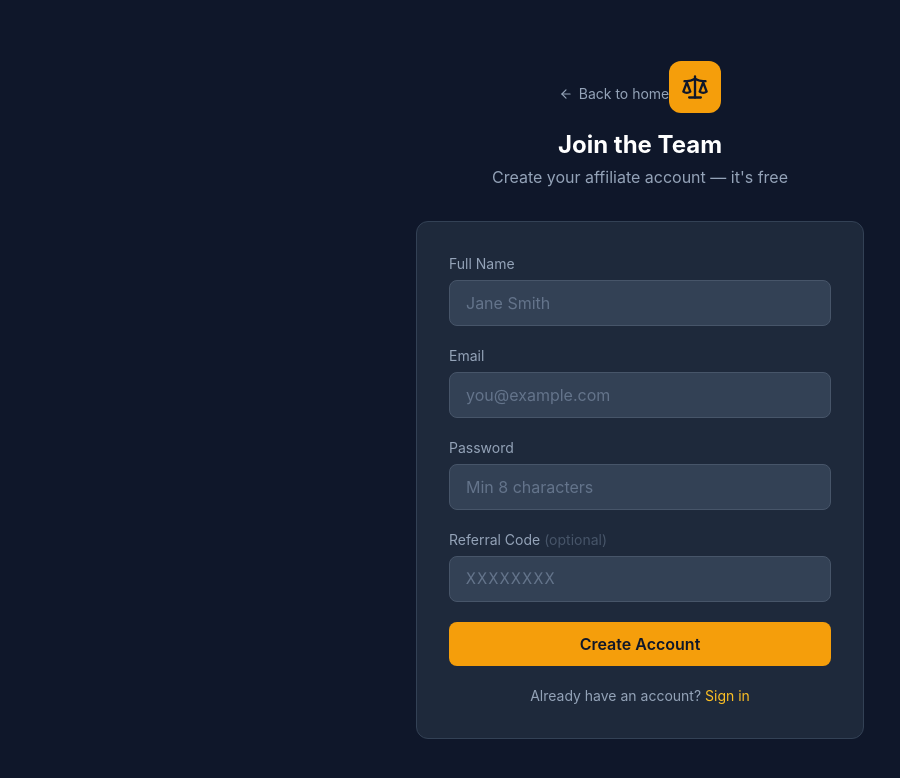
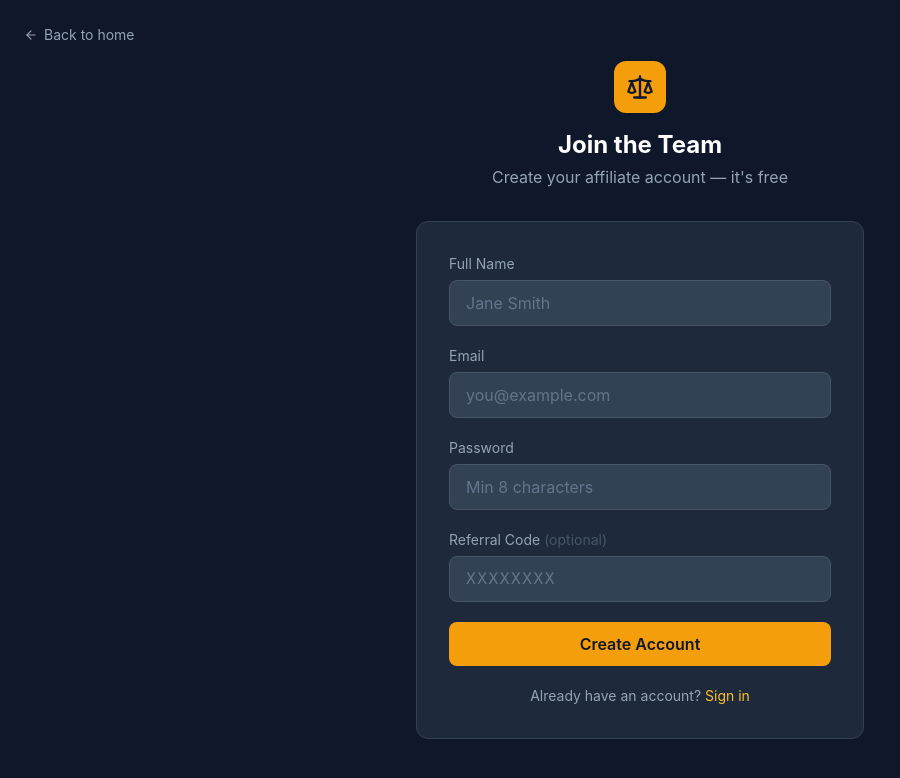
Before and after one commit to Beshton-Software-Inc/multi-level-marketing, a React (Vite) app: page /register in a window 1280 px wide. Shown: the top 778 px of the page, without its empty margins (0-900 px from the left). Built offline with nearby package versions, Linux system fonts and the light colour scheme; no server answers.

Commit message:
Move back to home link to top-left corner on login and register pages

```diff
--- a/src/pages/Login.tsx
+++ b/src/pages/Login.tsx
@@ -34,11 +34,13 @@ export function Login() {
 
   return (
     <div className="min-h-screen bg-slate-900 flex items-center justify-center px-4">
+      <div className="absolute top-6 left-6">
+        <Link to="/" className="inline-flex items-center gap-1.5 text-slate-400 hover:text-white text-sm transition-colors">
+          <ArrowLeft size={14} /> Back to home
+        </Link>
+      </div>
       <div className="w-full max-w-md">
         <div className="text-center mb-8">
-          <Link to="/" className="inline-flex items-center gap-1.5 text-slate-400 hover:text-white text-sm mb-6 transition-colors">
-            <ArrowLeft size={14} /> Back to home
-          </Link>
           <div className="inline-flex p-3 bg-amber-500 rounded-xl mb-4">
             <Scale size={28} className="text-slate-900" />
           </div>
--- a/src/pages/Register.tsx
+++ b/src/pages/Register.tsx
@@ -42,11 +42,13 @@ export function Register() {
 
   return (
     <div className="min-h-screen bg-slate-900 flex items-center justify-center px-4 py-12">
+      <div className="absolute top-6 left-6">
+        <Link to="/" className="inline-flex items-center gap-1.5 text-slate-400 hover:text-white text-sm transition-colors">
+          <ArrowLeft size={14} /> Back to home
+        </Link>
+      </div>
       <div className="w-full max-w-md">
         <div className="text-center mb-8">
-          <Link to="/" className="inline-flex items-center gap-1.5 text-slate-400 hover:text-white text-sm mb-6 transition-colors">
-            <ArrowLeft size={14} /> Back to home
-          </Link>
           <div className="inline-flex p-3 bg-amber-500 rounded-xl mb-4">
             <Scale size={28} className="text-slate-900" />
           </div>
```
